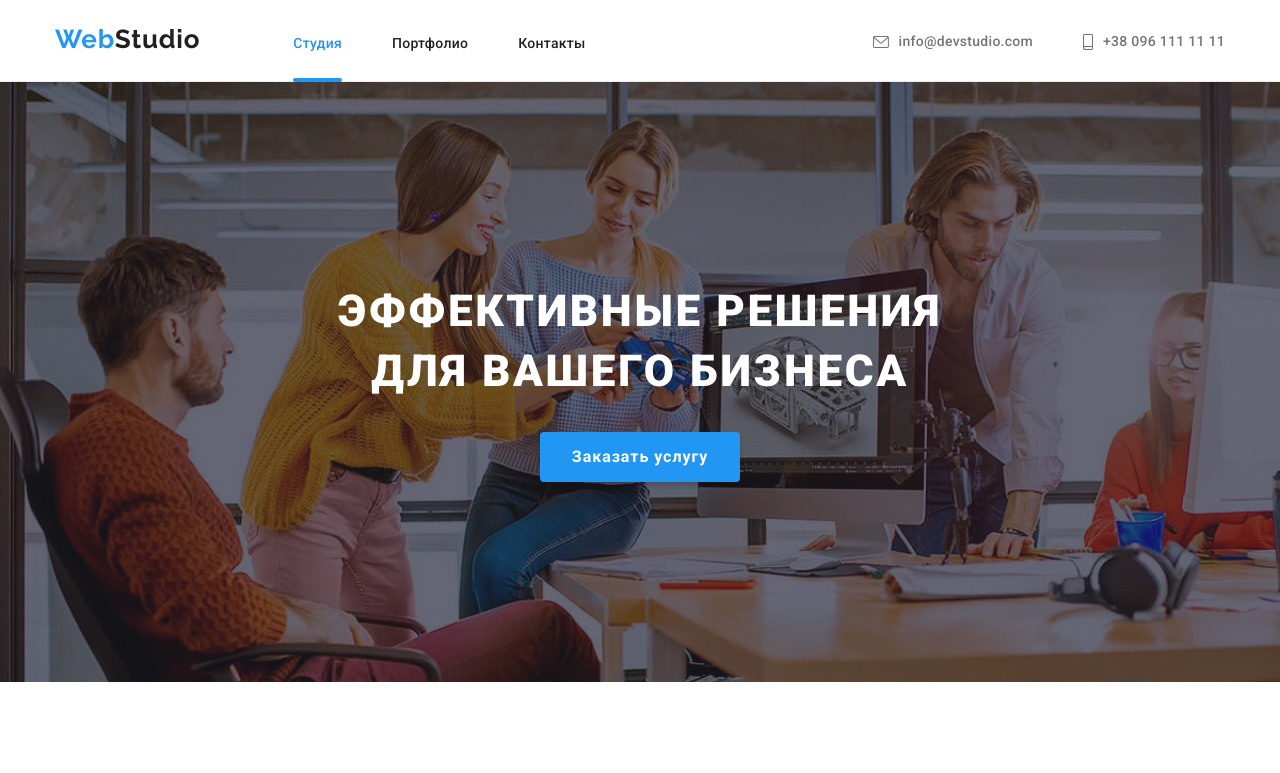
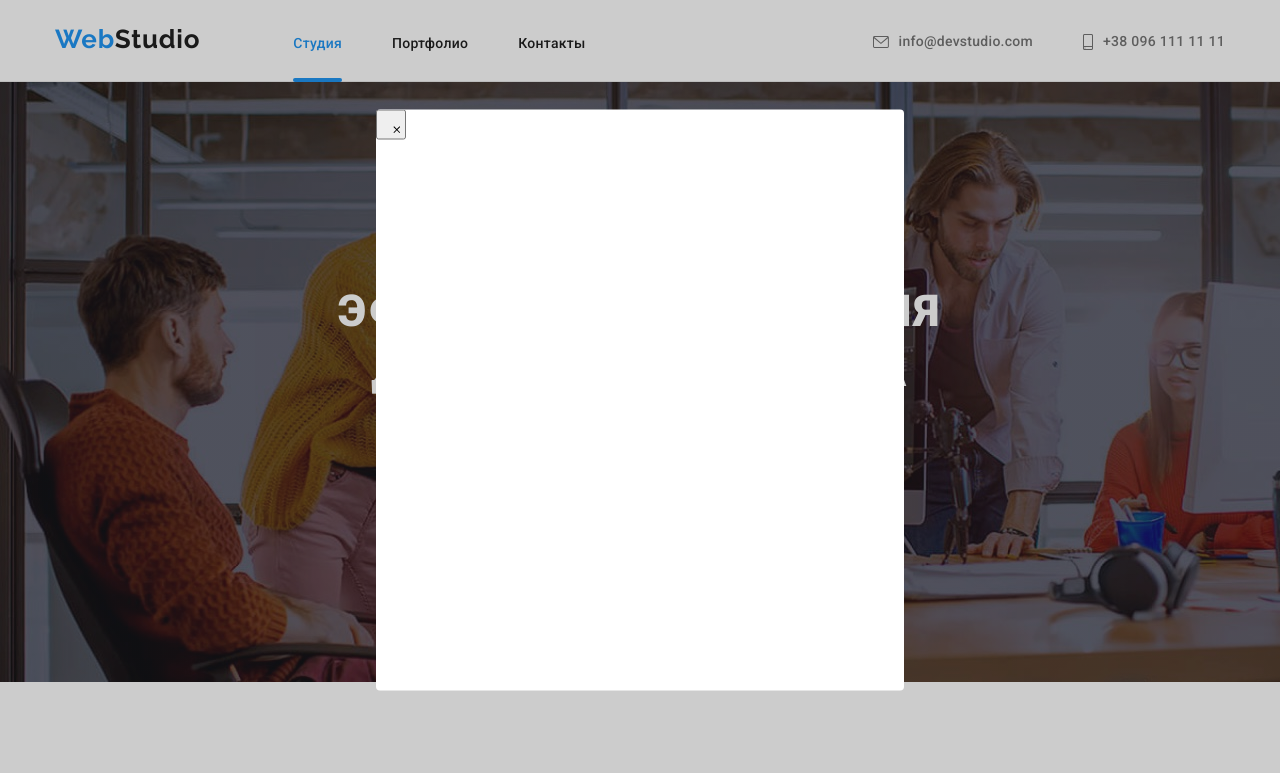
Before and after one commit to Marina-Hizhnyak/goit-markup-hw-05, a plain HTML site: page index.html in a window 1280 px wide. Both pictures are taken after a click on the button "Заказать услугу". Shown: the top 773 px of the page. Drawn offline with nearby package versions, Linux system fonts and the light colour scheme.

Commit message:
модалка

```diff
--- a/css/styles.css
+++ b/css/styles.css
@@ -17,6 +17,7 @@
   --bg-white-color: #ffffff;
   --overlay-color: rgba(47, 48, 58, 0.4);
   --background-color: #afb1b8;
+  --backdrop-color: rgba(0, 0, 0, 0.2);
 }
 
 body {
@@ -625,3 +626,37 @@ ul {
   position: relative;
   overflow: hidden;
 }
+.backdrop {
+  position: fixed;
+  top: 0;
+  left: 0;
+  width: 100%;
+  height: 100%;
+  background-color: var(--backdrop-color);
+  z-index: 2;
+  opacity: 1;
+  transition: opacity 250ms cubic-bezier(0.4, 0, 0.2, 1);
+}
+.backdrop.is-hidden {
+  opacity: 0;
+  pointer-events: none;
+}
+
+.modal {
+  position: absolute;
+  width: 528px;
+  height: 581px;
+  top: 50%;
+  left: 50%;
+  transform: translate(-50%, -50%);
+  border-radius: 4px;
+  background-color: var(--bg-white-color);
+}
+.button-close {
+  width: 30px;
+  height: 30px;
+}
+.icon-close {
+  position: absolute;
+  z-index: 1;
+}
--- a/index.html
+++ b/index.html
@@ -34,17 +34,14 @@
           <li class="item">
             <a class="link link-contacts" href="mailto:info@devstudio.com">
               <svg class="icon-nav" width="16" height="12">
-                <use href="./images/symbol-defs.svg#envelope"></use></svg
-              >info@devstudio.com</a
-            >
+                <use href="./images/symbol-defs.svg#envelope"></use></svg>info@devstudio.com</a>
           </li>
           <li class="item">
             <a class="link link-contacts" href="tel:+380961111111">
               <svg class="icon-nav" width="10" height="16">
                 <use href="./images/symbol-defs.svg#smartphone"></use>
               </svg>
-              +38 096 111 11 11</a
-            >
+              +38 096 111 11 11</a>
           </li>
         </ul>
       </div>
@@ -54,7 +51,7 @@
       <section class="main-title">
         <div class="hero-container">
           <h1 class="page-title">Эффективные решения для вашего бизнеса</h1>
-          <button type="button" class="btn">Заказать услугу</button>
+          <button type="button" class="btn" data-modal-open>Заказать услугу</button>
         </div>
       </section>
       <!--Особенности-->
@@ -270,8 +267,7 @@
               <img
                 src="./images/img-7.jpg"
                 alt="Фото Михаила Ермакова"
-                width="270"
-              />
+                width="270"/>
               <div class="team-card-text">
                 <h3 class="team-item">Михаил Ермаков</h3>
                 <p class="team-item-profession">UI Designer</p>
@@ -317,7 +313,7 @@
           <ul class="clients-list">
             <li class="client-item">
               <a class="client-link" href="#">
-                <svg class="social-icon" width="41" height="46,7">
+                <svg class="social-icon" width="41" height="46">
                   <use href="./images/symbol-defs.svg#logo1"></use>
                 </svg>
               </a>
@@ -368,16 +364,14 @@
         <div class="footer-flex">
           <div class="footer-tumb">
             <a class="logo-white" href="">
-              <span class="logo-blue">Web</span>Studio</a
-            >
+              <span class="logo-blue">Web</span>Studio</a>
             <address class="address">г. Киев, пр-т Леси Украинки, 26</address>
             <address class="address">
               <a class="contacts-footer" href="mailto:info@example.com"
                 >info@example.com</a
               ><br />
               <a class="contacts-footer" href="tel:+380991111111"
-                >+38 099 111 11 11</a
-              >
+                >+38 099 111 11 11</a>
             </address>
           </div>
           <div class="footer-container-social">
@@ -415,6 +409,16 @@
           </div>
         </div>
       </div>
+      <div class="backdrop is-hidden" data-modal>
+        <div class="modal">
+          <button class="button-close" data-modal-close>
+            <svg class="icon-close" width="11" height="11">
+              <use href="./images/symbol-defs.svg#modal-close"></use>
+            </svg>
+          </button>
+        </div>
+      </div>
     </footer>
+    <script src="./modal.js"></script>
   </body>
 </html>
--- /dev/null
+++ b/modal.js
@@ -0,0 +1,14 @@
+(() => {
+  const refs = {
+    openModalBtn: document.querySelector('[data-modal-open]'),
+    closeModalBtn: document.querySelector('[data-modal-close]'),
+    modal: document.querySelector('[data-modal]'),
+  };
+
+  refs.openModalBtn.addEventListener('click', toggleModal);
+  refs.closeModalBtn.addEventListener('click', toggleModal);
+
+  function toggleModal() {
+    refs.modal.classList.toggle('is-hidden');
+  }
+})();
```
